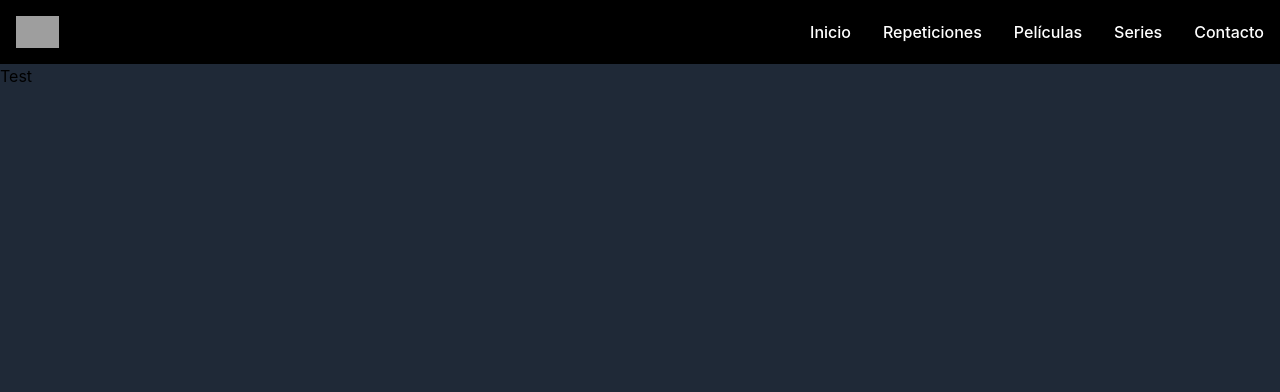
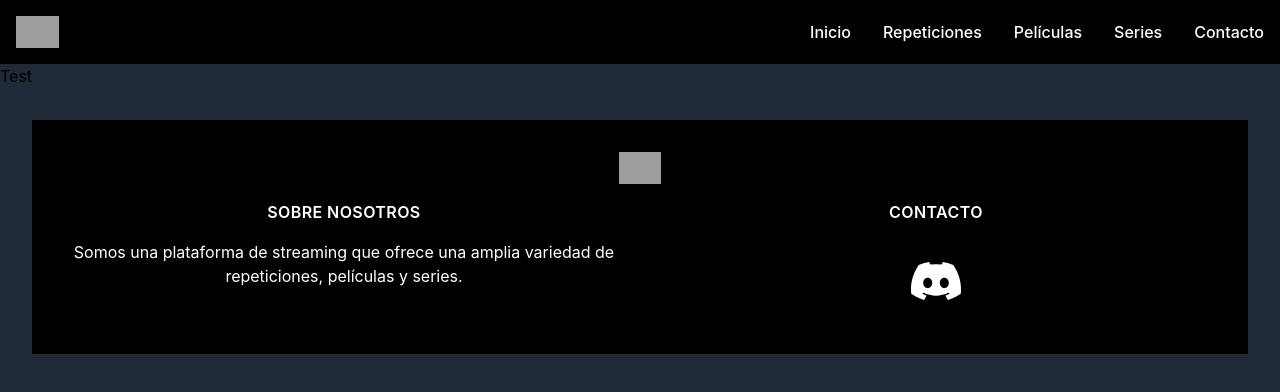
Before and after one commit to JaviBarrientos17/elpepe-streams, a Next.js app: page /series in a window 1280 px wide. Shown: the top 392 px of the page. Built offline with nearby package versions, Linux system fonts and the light colour scheme; grey boxes are pictures that could not be loaded.

Commit message:
Added footer series.js

```diff
--- a/pages/series.js
+++ b/pages/series.js
@@ -1,20 +1,10 @@
+import FooterComponent from "../components/FooterComponent";
+
 export default function SeriesComponent() {
   return (
     <>
-    {/* // TODO CHECK WHY THE NAVBAR APPEARS BELOW THE VIDEO PLAYER */}
-      {/* <div id="video-container">
-        <video
-          controls
-          id="video-player"
-          poster="https://img.asmedia.epimg.net/resizer/ARM_cA9oRbPfPDF_8u8AZdqtWNA=/1952x1098/cloudfront-eu-central-1.images.arcpublishing.com/diarioas/ZRAF5WJMZFKNDPPSKN34KTSD5A.jpg"
-        >
-          <source
-            src="https://dl.dropboxusercontent.com/s/as9rr67qiesznvc/Top.Gun.Maverick.2022.IMAX.2160p.BluRay.HEVC.TrueHD.7.1.Atmos%20%5BES%20-%20EN%5D-%20ElPepe%20Remix.mkv?dl=0"
-            type="video/mp4"
-          />
-        </video>
-      </div> */}
       <h2>Test</h2>
+      <FooterComponent />
     </>
   );
 }
```
